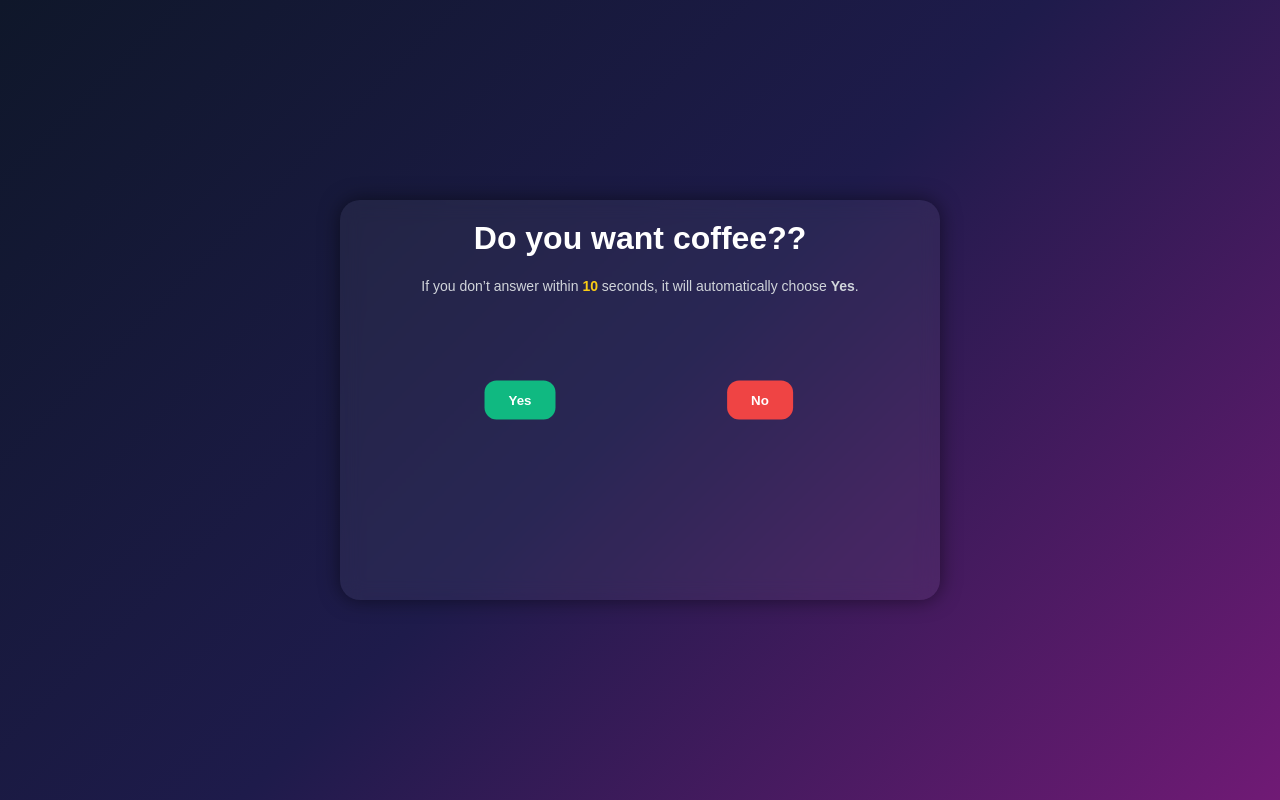
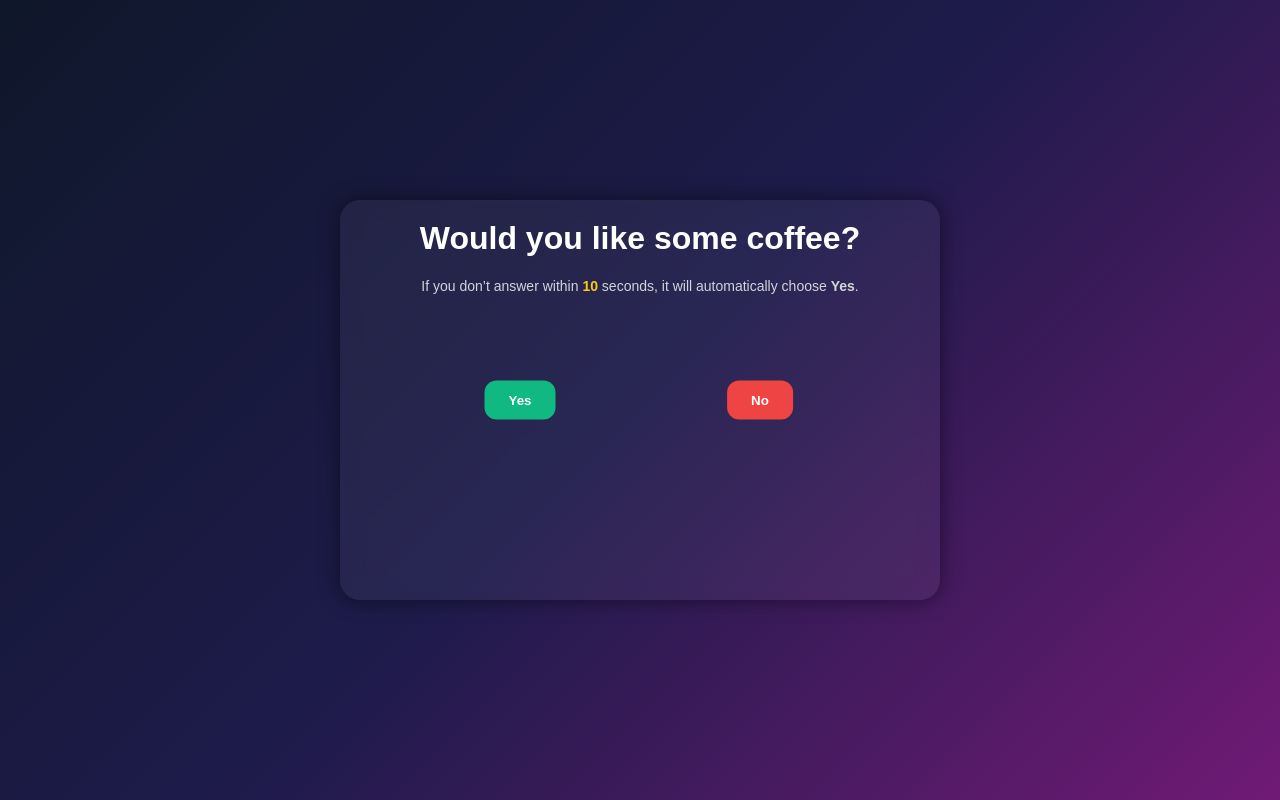
Before and after one commit to Fpascual03/Webgame, a plain HTML site: page index.html in a window 1280 px wide. Drawn offline with Linux system fonts and the light colour scheme.

Commit message:
Update index.html

```diff
--- a/index.html
+++ b/index.html
@@ -8,7 +8,7 @@
   </head>
   <body>
     <div class="container" id="gameContainer">
-      <h1>Do you want coffee??</h1>
+      <h1>Would you like some coffee?</h1>
       <p id="description">
         If you don’t answer within <span id="countdown">15</span> seconds, it
         will automatically choose <strong>Yes</strong>.
```
